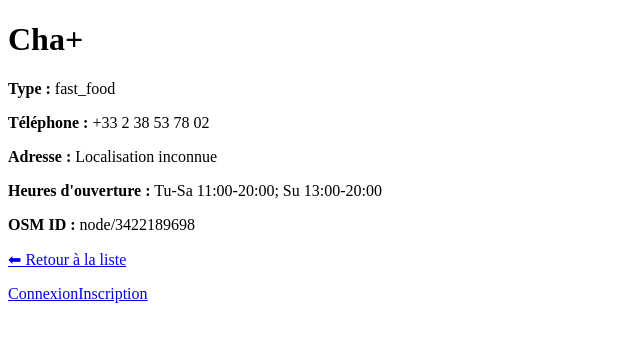
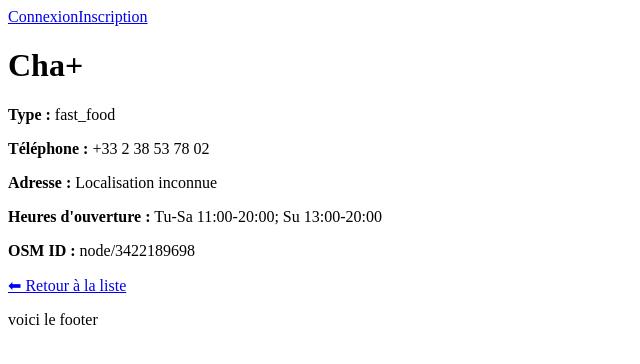
Before and after one commit to Malo-Dantec/SAE_PHP, a PHP site: the page made by index.php in a window 1280 px wide. Shown: the top 364 px of the page, without its empty margins (0-640 px from the left). Run offline with PHP 8.4, Linux system fonts and the light colour scheme.

Commit message:
update header/footer

```diff
--- /dev/null
+++ b/Views/footer.php
@@ -0,0 +1,9 @@
+<?php
+
+echo '<footer>';
+
+echo  'voici le footer';
+
+echo '</footer>';
+
+?>
--- /dev/null
+++ b/Views/header.php
@@ -0,0 +1,12 @@
+<?php
+
+echo '<header>';
+    if (isset($_SESSION['email'])) {
+        echo "<a href='logout.php'>Déconnexion</a>";
+    } else {
+        echo '<a href="login.php">Connexion</a>';
+        echo '<a href="register.php">Inscription</a>';
+    }
+echo '</header>';
+
+?>
--- a/Views/restaurant.php
+++ b/Views/restaurant.php
@@ -5,6 +5,8 @@
     <title>Détails du Restaurant</title>
 </head>
 <body>
+    <?php include 'header.php'; ?>
+    <main>
         <h1><?= htmlspecialchars($restaurant['name'] ?? 'Nom inconnu') ?></h1>
         <p><strong>Type :</strong> <?= htmlspecialchars($restaurant['type'] ?? 'Non spécifié') ?></p>
         <p><strong>Téléphone :</strong> <?= htmlspecialchars($restaurant['phone'] ?? 'Non disponible') ?></p>
@@ -12,5 +14,7 @@
         <p><strong>Heures d'ouverture :</strong> <?= htmlspecialchars($restaurant['opening_hours'] ?? 'Non renseigné') ?></p>
         <p><strong>OSM ID :</strong> <?= htmlspecialchars($restaurant['osm_id'] ?? 'Non spécifié') ?></p>
         <p><a href="index.php">⬅ Retour à la liste</a></p>
+    </main>
+    <?php include 'footer.php'; ?>
 </body>
 </html>
--- a/index.php
+++ b/index.php
@@ -11,12 +11,5 @@ Autoloader::register();
 
 use Auth\Login;
 
-if (isset($_SESSION['email'])) {
-    echo "<a href='logout.php'>Déconnexion</a>";
-} else {
-    echo '<a href="login.php">Connexion</a>';
-    echo '<a href="register.php">Inscription</a>';
-}
-
 
 ?>
```
Also changed, not shown: Views/home.php (+9 -1 lines). Lines whose indentation alone changed are shown as unchanged.
